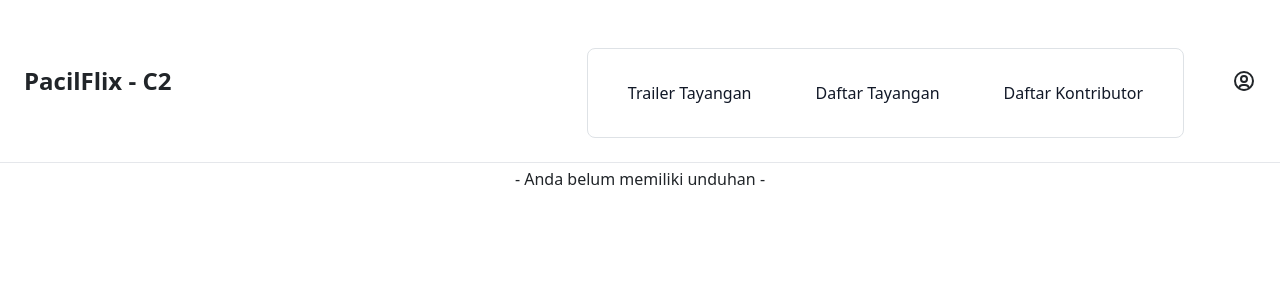
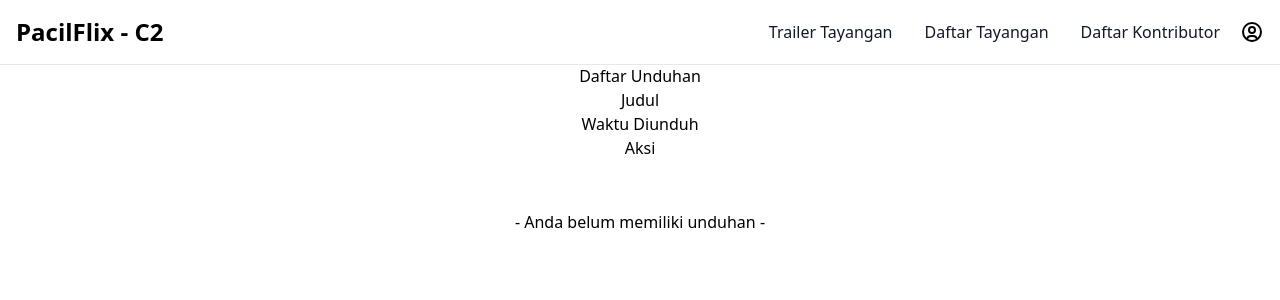
Before and after one commit to C2-Basdat/PacilFlix, a Django app: template daftar_unduhan/templates/daftar_unduhan.html in a window 1280 px wide. Shown: the top 300 px of the page. Run offline with Django 3.2, Linux system fonts and the light colour scheme; the template is opened without the code that fills it, so the values that code supplies are empty; some libraries are stand-ins or nearby versions.

Commit message:
Fix Navbar template usage

```diff
--- a/daftar_unduhan/templates/daftar_unduhan.html
+++ b/daftar_unduhan/templates/daftar_unduhan.html
@@ -1,11 +1,12 @@
-{% extends 'base.html' %}
+{% extends 'navbar_loggedin.html' %}
 
 {% block meta %}
-    <link href="https://cdn.jsdelivr.net/npm/bootstrap@5.3.3/dist/css/bootstrap.min.css" rel="stylesheet" integrity="sha384-QWTKZyjpPEjISv5WaRU9OFeRpok6YctnYmDr5pNlyT2bRjXh0JMhjY6hW+ALEwIH" crossorigin="anonymous">
+    {{ block.super }}
         <title>Pacilflix - Daftar Unduhan</title>
 {% endblock meta %}
 
 {% block content %}
+    {{ block.super }}
         <div class="container align-items-center">
             <div class="row">
                 <p class="display-1 text-center">Daftar Unduhan</p>
--- /dev/null
+++ b/templates/navbar_loggedin.html
@@ -0,0 +1,105 @@
+{% extends 'base.html' %}
+
+{% block header %}
+    <nav class="bg-white dark:bg-gray-900 fixed w-full z-20 top-0 start-0 border-b border-gray-200 dark:border-gray-600">
+        <div class="max-w-screen-xl flex flex-wrap items-center justify-between mx-auto p-4">
+            <a href="" class="flex items-center space-x-3 rtl:space-x-reverse">
+                <span class="self-center text-2xl font-semibold whitespace-nowrap dark:text-white">PacilFlix - C2</span>
+            </a>
+
+            <div class="flex justify-center md:order-2 space-x-3 md:space-x-0 rtl:space-x-reverse">
+                <button type="button" class="flex text-sm bg-white rounded-full md:me-0 focus:ring-4 focus:ring-gray-300 dark:focus:ring-gray-600" id="user-menu-button" aria-expanded="false" data-dropdown-toggle="user-dropdown" data-dropdown-placement="bottom">
+                    <svg class="w-6 h-6" aria-hidden="true" xmlns="http://www.w3.org/2000/svg" width="24" height="24" fill="none" viewBox="0 0 24 24">
+                        <path stroke="currentColor" stroke-linecap="round" stroke-linejoin="round" stroke-width="2" d="M12 21a9 9 0 1 0 0-18 9 9 0 0 0 0 18Zm0 0a8.949 8.949 0 0 0 4.951-1.488A3.987 3.987 0 0 0 13 16h-2a3.987 3.987 0 0 0-3.951 3.512A8.948 8.948 0 0 0 12 21Zm3-11a3 3 0 1 1-6 0 3 3 0 0 1 6 0Z"/>
+                    </svg>
+                </button>
+
+                <!-- Dropdown menu -->
+                <div class="z-50 hidden my-4 text-base list-none bg-white divide-y divide-gray-100 rounded-lg shadow dark:bg-gray-700 dark:divide-gray-600" id="user-dropdown">
+                <div class="px-4 py-3">
+                    <span class="block text-sm text-gray-900 dark:text-white">John Doe</span>
+                </div>
+                <ul class="py-2" aria-labelledby="user-menu-button">
+                    <li>
+                        <a href="#" class="block px-4 py-2 text-sm text-gray-700 hover:bg-gray-100 dark:hover:bg-gray-600 dark:text-gray-200 dark:hover:text-white">Kelola Daftar Favorit</a>
+                    </li>
+                    <li>
+                        <a href="#" class="block px-4 py-2 text-sm text-gray-700 hover:bg-gray-100 dark:hover:bg-gray-600 dark:text-gray-200 dark:hover:text-white">Kelola Daftar Unduhan</a>
+                    </li>
+                    <li>
+                        <a href="#" class="block px-4 py-2 text-sm text-gray-700 hover:bg-gray-100 dark:hover:bg-gray-600 dark:text-gray-200 dark:hover:text-white">Kelola Langganan</a>
+                    </li>
+                    <li>
+                        <a href="#" class="block px-4 py-2 text-sm text-gray-700 hover:bg-gray-100 dark:hover:bg-gray-600 dark:text-gray-200 dark:hover:text-white">Logout</a>
+                    </li>
+                </ul>
+                </div>
+            </div>
+
+            <div class="grow items-center justify-end px-5 hidden w-full md:flex md:w-auto md:order-1" id="navbar-sticky">
+                <ul class="flex flex-col p-4 md:p-0 mt-4 font-medium border border-gray-100 rounded-lg bg-gray-50 md:space-x-8 rtl:space-x-reverse md:flex-row md:mt-0 md:border-0 md:bg-white dark:bg-gray-800 md:dark:bg-gray-900 dark:border-gray-700">
+                    <li>
+                        <a href="#" class="block py-2 px-3 text-gray-900 rounded hover:bg-gray-100 md:hover:bg-transparent md:hover:text-blue-700 md:p-0 md:dark:hover:text-blue-500 dark:text-white dark:hover:bg-gray-700 dark:hover:text-white md:dark:hover:bg-transparent dark:border-gray-700">Trailer Tayangan</a>
+                    </li>
+                    <li>
+                        <a href="#" class="block py-2 px-3 text-gray-900 rounded hover:bg-gray-100 md:hover:bg-transparent md:hover:text-blue-700 md:p-0 md:dark:hover:text-blue-500 dark:text-white dark:hover:bg-gray-700 dark:hover:text-white md:dark:hover:bg-transparent dark:border-gray-700">Daftar Tayangan</a>
+                    </li>
+                    <li>
+                        <a href="#" class="block py-2 px-3 text-gray-900 rounded hover:bg-gray-100 md:hover:bg-transparent md:hover:text-blue-700 md:p-0 md:dark:hover:text-blue-500 dark:text-white dark:hover:bg-gray-700 dark:hover:text-white md:dark:hover:bg-transparent dark:border-gray-700">Daftar Kontributor</a>
+                    </li>
+                </ul>
+            </div>
+        </div>
+    </nav>
+{% endblock header %}
+
+{% block content %}
+    <div class="max-w-screen-xl flex flex-wrap items-center justify-between mx-auto p-4">
+        <a href="" class="flex items-center space-x-3 rtl:space-x-reverse">
+            <span class="self-center text-2xl font-semibold whitespace-nowrap dark:text-white">PacilFlix - C2</span>
+        </a>
+
+        <div class="flex justify-center md:order-2 space-x-3 md:space-x-0 rtl:space-x-reverse">
+            <button type="button" class="flex text-sm bg-white rounded-full md:me-0 focus:ring-4 focus:ring-gray-300 dark:focus:ring-gray-600" id="user-menu-button" aria-expanded="false" data-dropdown-toggle="user-dropdown" data-dropdown-placement="bottom">
+                <svg class="w-6 h-6" aria-hidden="true" xmlns="http://www.w3.org/2000/svg" width="24" height="24" fill="none" viewBox="0 0 24 24">
+                    <path stroke="currentColor" stroke-linecap="round" stroke-linejoin="round" stroke-width="2" d="M12 21a9 9 0 1 0 0-18 9 9 0 0 0 0 18Zm0 0a8.949 8.949 0 0 0 4.951-1.488A3.987 3.987 0 0 0 13 16h-2a3.987 3.987 0 0 0-3.951 3.512A8.948 8.948 0 0 0 12 21Zm3-11a3 3 0 1 1-6 0 3 3 0 0 1 6 0Z"/>
+                </svg>
+            </button>
+
+            <!-- Dropdown menu -->
+            <div class="z-50 hidden my-4 text-base list-none bg-white divide-y divide-gray-100 rounded-lg shadow dark:bg-gray-700 dark:divide-gray-600" id="user-dropdown">
+            <div class="px-4 py-3">
+                <span class="block text-sm text-gray-900 dark:text-white">John Doe</span>
+            </div>
+            <ul class="py-2" aria-labelledby="user-menu-button">
+                <li>
+                    <a href="#" class="block px-4 py-2 text-sm text-gray-700 hover:bg-gray-100 dark:hover:bg-gray-600 dark:text-gray-200 dark:hover:text-white">Kelola Daftar Favorit</a>
+                </li>
+                <li>
+                    <a href="#" class="block px-4 py-2 text-sm text-gray-700 hover:bg-gray-100 dark:hover:bg-gray-600 dark:text-gray-200 dark:hover:text-white">Kelola Daftar Unduhan</a>
+                </li>
+                <li>
+                    <a href="#" class="block px-4 py-2 text-sm text-gray-700 hover:bg-gray-100 dark:hover:bg-gray-600 dark:text-gray-200 dark:hover:text-white">Kelola Langganan</a>
+                </li>
+                <li>
+                    <a href="#" class="block px-4 py-2 text-sm text-gray-700 hover:bg-gray-100 dark:hover:bg-gray-600 dark:text-gray-200 dark:hover:text-white">Logout</a>
+                </li>
+            </ul>
+            </div>
+        </div>
+
+        <div class="grow items-center justify-end px-5 hidden w-full md:flex md:w-auto md:order-1" id="navbar-sticky">
+            <ul class="flex flex-col p-4 md:p-0 mt-4 font-medium border border-gray-100 rounded-lg bg-gray-50 md:space-x-8 rtl:space-x-reverse md:flex-row md:mt-0 md:border-0 md:bg-white dark:bg-gray-800 md:dark:bg-gray-900 dark:border-gray-700">
+                <li>
+                    <a href="#" class="block py-2 px-3 text-gray-900 rounded hover:bg-gray-100 md:hover:bg-transparent md:hover:text-blue-700 md:p-0 md:dark:hover:text-blue-500 dark:text-white dark:hover:bg-gray-700 dark:hover:text-white md:dark:hover:bg-transparent dark:border-gray-700">Trailer Tayangan</a>
+                </li>
+                <li>
+                    <a href="#" class="block py-2 px-3 text-gray-900 rounded hover:bg-gray-100 md:hover:bg-transparent md:hover:text-blue-700 md:p-0 md:dark:hover:text-blue-500 dark:text-white dark:hover:bg-gray-700 dark:hover:text-white md:dark:hover:bg-transparent dark:border-gray-700">Daftar Tayangan</a>
+                </li>
+                <li>
+                    <a href="#" class="block py-2 px-3 text-gray-900 rounded hover:bg-gray-100 md:hover:bg-transparent md:hover:text-blue-700 md:p-0 md:dark:hover:text-blue-500 dark:text-white dark:hover:bg-gray-700 dark:hover:text-white md:dark:hover:bg-transparent dark:border-gray-700">Daftar Kontributor</a>
+                </li>
+            </ul>
+        </div>
+    </div>
+{% endblock content%}
```
Also changed, not shown: daftar_favorit/templates/daftar_favorit.html (+7 -7 lines), templates/base.html (+1 -51 lines). Lines whose indentation alone changed are shown as unchanged.
